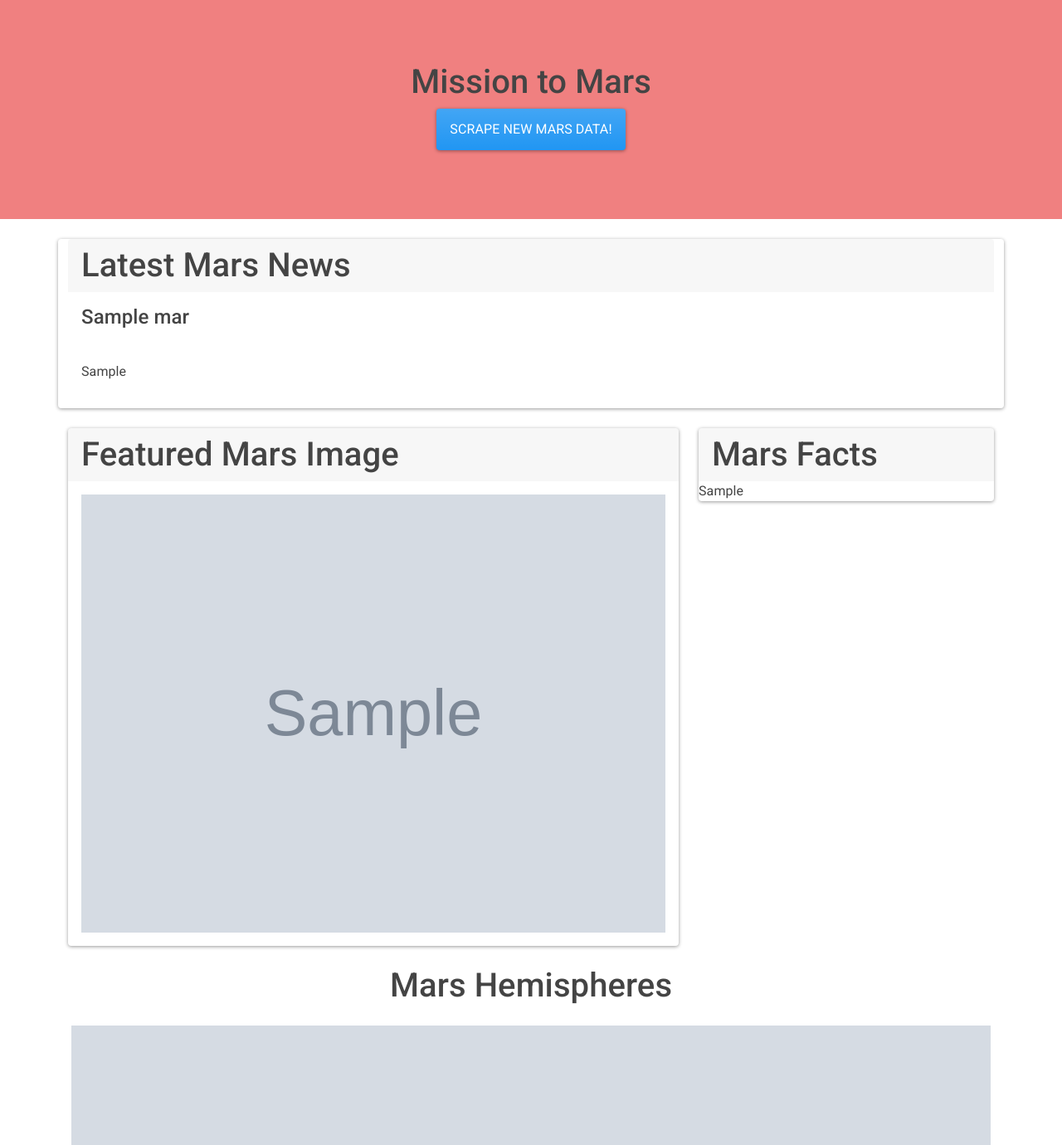
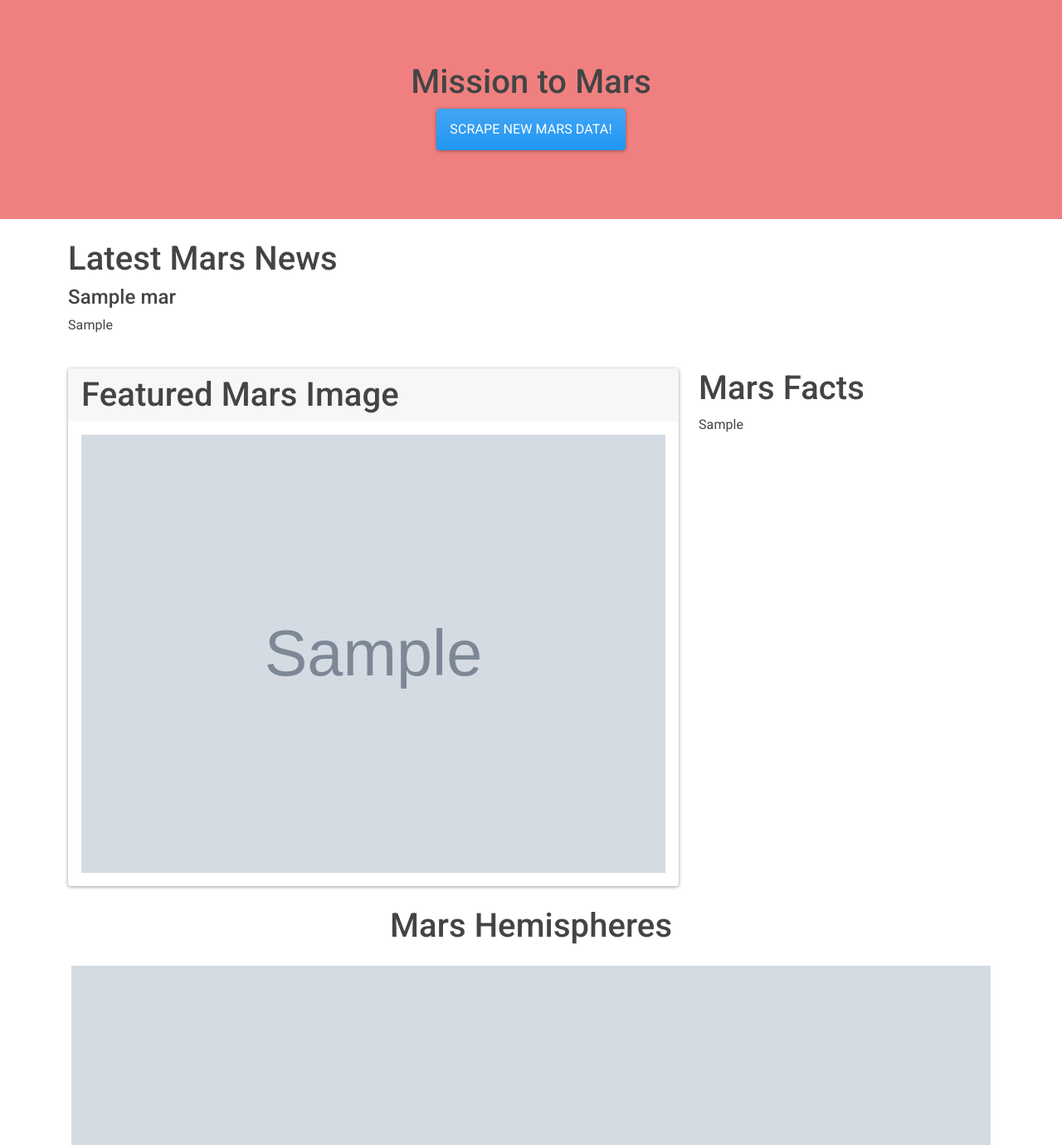
Before and after one commit to madisonfisher/web-scraping-challenge, a Flask app: page / in a window 1280 px wide. Shown: the top 1380 px of the page at 83% size. Run offline with Flask 2, Linux system fonts and the light colour scheme; grey boxes marked "Sample" are stand-in pictures; a database or web service that is not in the repository returns one stand-in record (values such as "Sample title"); some libraries are stand-ins or nearby versions.

Commit message:
fix table rendering code

```diff
--- a/templates/index.html
+++ b/templates/index.html
@@ -28,10 +28,10 @@
     </br>
     <div class="container">
         <div class="row">
-            <div class="card">
-                <h1 class="card-header">Latest Mars News</h1>
-                <h4 class="card-body">{{ mars.NASA_title }}</h4>
-                <p class="card-body">{{ mars.NASA_par}}</p>
+            <div>
+                <h1>Latest Mars News</h1>
+                <h4>{{ mars.NASA_title }}</h4>
+                <p>{{ mars.NASA_par}}</p>
             </div>
         </div>
         </br>
@@ -44,10 +44,10 @@
                 </div>
             </div>
             <div class="col-md-4 col-sm-12">
-                <div class="card">
-                    <h1 class="card-header">Mars Facts</h1>
-                    <table class="card-body"> {{ mars.mars_table }} </table>
-                </div>
+                    <h1>Mars Facts</h1>
+                    {% autoescape false %}
+                    {{ mars.mars_table}}
+                    {% endautoescape %}
             </div>
         </div>
         </br>
```
